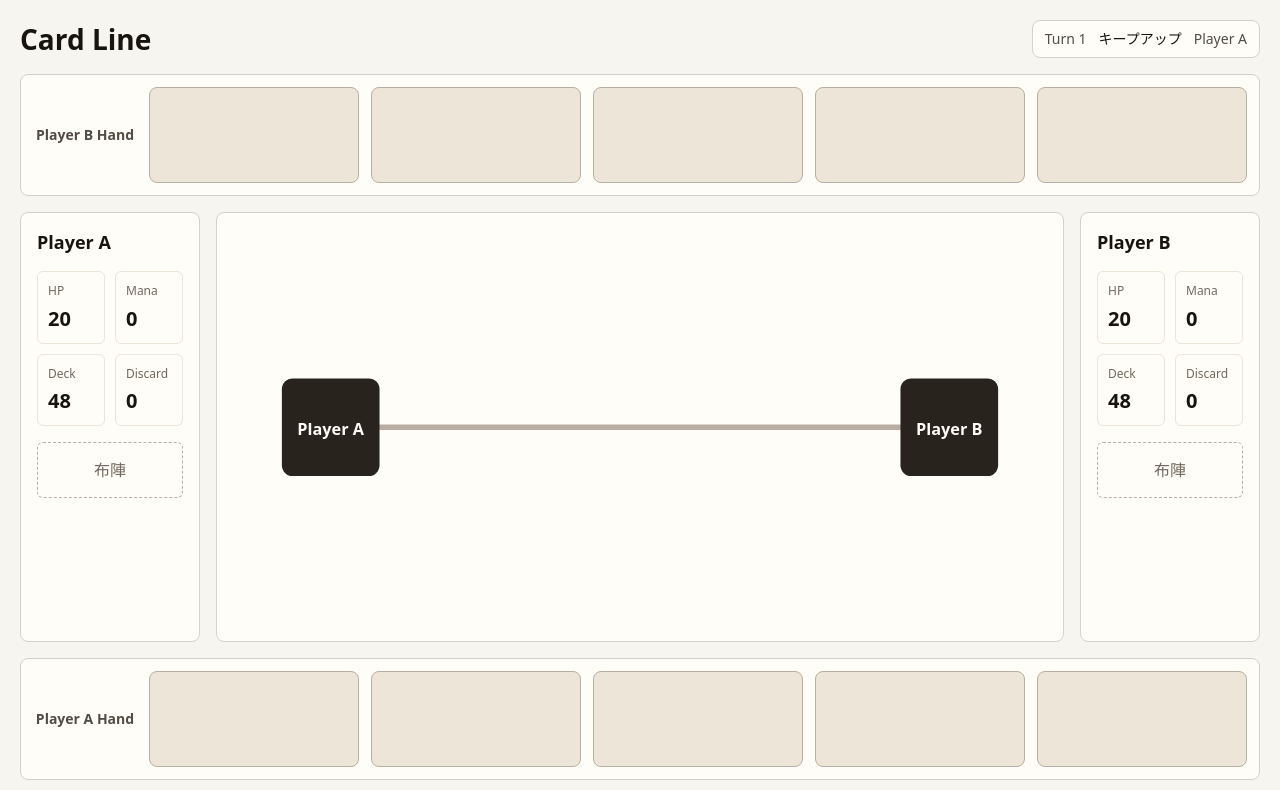
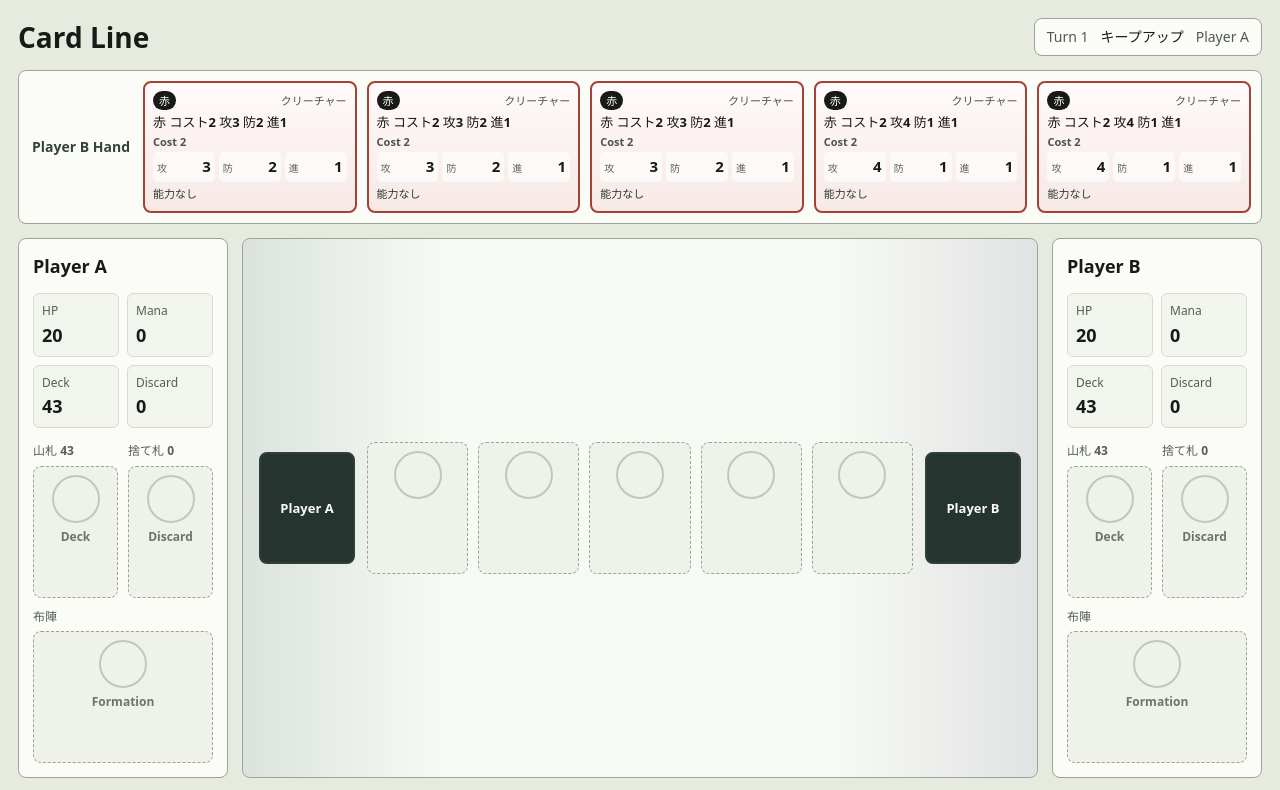
Before and after one commit to kurehajime/cardivide, a React (Vite) app: page / in a window 1280 px wide. Shown: the top 790 px of the page. Built offline with nearby package versions, Linux system fonts and the light colour scheme.

Commit message:
フェイズ2

```diff
--- a/src/App.css
+++ b/src/App.css
@@ -2,10 +2,10 @@
   min-height: 100svh;
   display: grid;
   grid-template-rows: auto auto minmax(0, 1fr) auto;
-  gap: 16px;
-  padding: 20px;
-  box-sizing: border-box;
-  background: #f7f5f0;
+  gap: 14px;
+  padding: 18px;
+  background: #e7ebdf;
+  color: #171a17;
 }
 
 .game-header {
@@ -27,38 +27,39 @@
   align-items: center;
   gap: 12px;
   padding: 8px 12px;
-  border: 1px solid #d6d1c8;
+  border: 1px solid #9aa596;
   border-radius: 8px;
-  background: #fffdf8;
-  color: #514c44;
+  background: #fbfcf8;
+  color: #4e594f;
   font-size: 14px;
 }
 
 .phase-bar strong {
-  color: #17140f;
+  color: #171a17;
 }
 
 .tabletop {
   min-height: 0;
   display: grid;
-  grid-template-columns: 180px minmax(360px, 1fr) 180px;
-  gap: 16px;
+  grid-template-columns: 210px minmax(420px, 1fr) 210px;
+  gap: 14px;
   align-items: stretch;
 }
 
 .player-panel,
 .board-panel,
 .hand-panel {
-  border: 1px solid #d6d1c8;
+  border: 1px solid #9aa596;
   border-radius: 8px;
-  background: #fffdf8;
+  background: #fbfcf8;
 }
 
 .player-panel {
   display: flex;
   flex-direction: column;
-  gap: 16px;
-  padding: 16px;
+  gap: 14px;
+  padding: 14px;
+  min-width: 0;
 }
 
 .player-panel h2 {
@@ -69,107 +70,296 @@
 
 .player-panel dl {
   display: grid;
-  grid-template-columns: repeat(2, 1fr);
-  gap: 10px;
+  grid-template-columns: repeat(2, minmax(0, 1fr));
+  gap: 8px;
   margin: 0;
 }
 
 .player-panel dl div {
-  padding: 10px;
-  border: 1px solid #ece5d8;
+  padding: 8px;
+  border: 1px solid #d6ddd0;
   border-radius: 6px;
+  background: #f2f5ee;
 }
 
 .player-panel dt {
-  color: #71695d;
+  color: #536052;
   font-size: 12px;
 }
 
 .player-panel dd {
-  margin: 4px 0 0;
-  color: #17140f;
-  font-size: 20px;
+  margin: 2px 0 0;
+  color: #171a17;
+  font-size: 18px;
   font-weight: 700;
 }
 
-.formation-slot {
-  min-height: 56px;
+.player-card-zones {
   display: grid;
-  place-items: center;
-  border: 1px dashed #b9aea1;
-  border-radius: 6px;
-  color: #71695d;
+  grid-template-columns: repeat(2, minmax(0, 1fr));
+  gap: 10px;
+}
+
+.card-zone {
+  display: grid;
+  gap: 6px;
+  min-width: 0;
+}
+
+.card-zone span {
+  color: #536052;
+  font-size: 12px;
+  font-weight: 700;
+}
+
+.card-zone-wide {
+  grid-column: 1 / -1;
 }
 
 .board-panel {
   min-width: 0;
   display: grid;
-  place-items: center;
+  grid-template-columns: 96px minmax(0, 1fr) 96px;
+  gap: 12px;
+  align-items: center;
   padding: 16px;
+  background:
+    linear-gradient(90deg, rgba(72, 112, 95, 0.16), transparent 25%, transparent 75%, rgba(91, 88, 128, 0.14)),
+    #f7f9f4;
 }
 
-.board-svg {
-  width: 100%;
-  max-height: 100%;
+.board-endpoint {
+  height: 112px;
+  display: grid;
+  place-items: center;
+  border: 2px solid #2d3f38;
+  border-radius: 8px;
+  background: #26342f;
+  color: #f8fbf5;
+  font-size: 13px;
+  font-weight: 700;
+  text-align: center;
 }
 
-.board-lane {
-  stroke: #b9aea1;
-  stroke-width: 4;
-  stroke-linecap: round;
+.board-lane-cards {
+  min-width: 0;
+  display: grid;
+  grid-template-columns: repeat(5, minmax(82px, 1fr));
+  gap: 10px;
+  align-items: center;
 }
 
-.player-anchor rect {
-  fill: #28231c;
-}
-
-.player-anchor text {
-  fill: #fffdf8;
-  font-size: 12px;
-  font-weight: 700;
-}
-
-.creature-node rect {
-  fill: #f0eee8;
-  stroke: #807467;
-}
-
-.creature-node text {
-  fill: #17140f;
-  font-size: 12px;
+.board-slot {
+  min-width: 0;
 }
 
 .hand-panel {
   display: grid;
-  grid-template-columns: auto repeat(5, minmax(72px, 1fr));
-  gap: 12px;
-  padding: 12px;
+  grid-template-columns: 104px repeat(5, minmax(96px, 1fr));
+  gap: 10px;
+  padding: 10px;
   align-items: stretch;
 }
 
 .hand-label {
-  min-width: 104px;
   display: grid;
   place-items: center;
-  color: #514c44;
+  color: #374239;
   font-size: 14px;
   font-weight: 700;
   white-space: nowrap;
 }
 
-.hand-card {
-  min-height: 96px;
-  border: 1px solid #b9aea1;
+.hand-card-button {
+  display: block;
+  min-width: 0;
+  padding: 0;
+  border: 0;
   border-radius: 8px;
-  background: #ece5d8;
-  color: #17140f;
+  background: transparent;
+  color: inherit;
 }
 
-.hand-card:disabled {
+.hand-card-button:not(:disabled) {
+  cursor: pointer;
+}
+
+.hand-card-button:focus-visible {
+  outline: 3px solid #276fbf;
+  outline-offset: 3px;
+}
+
+.hand-card-button:disabled {
   cursor: default;
 }
 
-@media (max-width: 860px) {
+.card-view {
+  min-height: 158px;
+  display: grid;
+  grid-template-rows: auto auto auto auto 1fr;
+  gap: 6px;
+  padding: 9px;
+  border: 2px solid #343a35;
+  border-radius: 8px;
+  background: #fcfcf7;
+  color: #171a17;
+  text-align: left;
+  overflow: hidden;
+}
+
+.card-compact {
+  min-height: 132px;
+  padding: 8px;
+  gap: 5px;
+}
+
+.card-red {
+  border-color: #a54235;
+  background: linear-gradient(#fffafa, #f7e9e6);
+}
+
+.card-blue {
+  border-color: #3769a8;
+  background: linear-gradient(#f8fbff, #e6edf8);
+}
+
+.card-green {
+  border-color: #3b7a55;
+  background: linear-gradient(#f8fff9, #e7f3ea);
+}
+
+.card-neutral {
+  border-color: #55585e;
+  background: linear-gradient(#fbfbfb, #ebedf0);
+}
+
+.card-empty {
+  position: relative;
+  place-items: center;
+  border: 1px dashed #9aa596;
+  background: #eef2e9;
+  color: #6b756a;
+}
+
+.card-back-pattern {
+  width: 48px;
+  height: 48px;
+  border: 2px solid currentColor;
+  border-radius: 50%;
+  opacity: 0.35;
+}
+
+.card-empty-label {
+  min-height: 18px;
+  font-size: 12px;
+  font-weight: 700;
+}
+
+.card-title-row {
+  display: flex;
+  align-items: center;
+  justify-content: space-between;
+  gap: 6px;
+  min-width: 0;
+}
+
+.card-color,
+.card-kind,
+.card-cost {
+  border-radius: 999px;
+  font-size: 11px;
+  line-height: 1;
+  font-weight: 700;
+  white-space: nowrap;
+}
+
+.card-color {
+  padding: 4px 6px;
+  background: #171a17;
+  color: #fff;
+}
+
+.card-kind,
+.card-cost {
+  color: #4b554c;
+}
+
+.card-view h3 {
+  margin: 0;
+  min-width: 0;
+  color: #171a17;
+  font-size: 13px;
+  line-height: 1.2;
+  letter-spacing: 0;
+  overflow-wrap: anywhere;
+}
+
+.card-cost {
+  justify-self: start;
+}
+
+.card-stats {
+  display: grid;
+  grid-template-columns: repeat(3, minmax(0, 1fr));
+  gap: 4px;
+  margin: 0;
+}
+
+.card-stats div {
+  display: grid;
+  grid-template-columns: auto 1fr;
+  align-items: baseline;
+  gap: 3px;
+  padding: 4px;
+  border-radius: 5px;
+  background: rgba(255, 255, 255, 0.65);
+}
+
+.card-stats dt {
+  color: #59635a;
+  font-size: 10px;
+  font-weight: 700;
+}
+
+.card-stats dd {
+  margin: 0;
+  color: #171a17;
+  font-size: 15px;
+  font-weight: 800;
+  text-align: right;
+}
+
+.card-rules {
+  margin: 0;
+  color: #303832;
+  font-size: 11px;
+  line-height: 1.28;
+  overflow-wrap: anywhere;
+}
+
+@media (max-width: 980px) {
+  .tabletop {
+    grid-template-columns: 1fr;
+  }
+
+  .board-panel {
+    grid-template-columns: 1fr;
+  }
+
+  .board-lane-cards {
+    grid-template-columns: repeat(5, minmax(72px, 1fr));
+  }
+
+  .board-endpoint {
+    height: 56px;
+  }
+}
+
+@media (max-width: 720px) {
+  .game-shell {
+    padding: 12px;
+  }
+
   .game-header {
     display: grid;
   }
@@ -178,16 +368,20 @@
     align-items: stretch;
   }
 
-  .tabletop {
-    grid-template-columns: 1fr;
-  }
-
-  .hand-panel {
+  .hand-panel,
+  .board-lane-cards {
     grid-template-columns: repeat(5, minmax(48px, 1fr));
   }
 
   .hand-label {
     grid-column: 1 / -1;
-    min-width: 0;
+  }
+
+  .card-view {
+    min-height: 120px;
+  }
+
+  .card-rules {
+    display: none;
   }
 }
--- a/src/components/BoardView.tsx
+++ b/src/components/BoardView.tsx
@@ -1,4 +1,5 @@
 import type { Board, PlayerState } from '../game'
+import CardView from './CardView'
 
 type BoardViewProps = {
   board: Board
@@ -6,42 +7,21 @@ type BoardViewProps = {
 }
 
 const BoardView = ({ board, players }: BoardViewProps) => {
-  const laneSlots = Math.max(5, board.creatures.length + 2)
-  const slotWidth = 120
-  const boardWidth = laneSlots * slotWidth
-  const boardHeight = 220
+  const laneCards = board.creatures.length > 0
+    ? board.creatures.map((creature) => creature.card)
+    : Array.from({ length: 5 }, () => null)
 
   return (
     <section className="board-panel" aria-label="battlefield">
-      <svg
-        className="board-svg"
-        viewBox={`0 0 ${boardWidth} ${boardHeight}`}
-        role="img"
-        aria-labelledby="board-title"
-      >
-        <title id="board-title">戦場</title>
-        <line className="board-lane" x1="60" y1="110" x2={boardWidth - 60} y2="110" />
-        <g className="player-anchor" transform="translate(36 74)">
-          <rect width="72" height="72" rx="8" />
-          <text x="36" y="42" textAnchor="middle">
-            {players.playerA.name}
-          </text>
-        </g>
-        <g className="player-anchor" transform={`translate(${boardWidth - 108} 74)`}>
-          <rect width="72" height="72" rx="8" />
-          <text x="36" y="42" textAnchor="middle">
-            {players.playerB.name}
-          </text>
-        </g>
-        {board.creatures.map((creature, index) => (
-          <g key={creature.instanceId} className="creature-node" transform={`translate(${132 + index * 96} 74)`}>
-            <rect width="72" height="72" rx="8" />
-            <text x="36" y="42" textAnchor="middle">
-              {creature.card.name}
-            </text>
-          </g>
+      <div className="board-endpoint">{players.playerA.name}</div>
+      <div className="board-lane-cards">
+        {laneCards.map((card, index) => (
+          <div key={card?.id ?? `empty-board-${index}`} className="board-slot">
+            <CardView card={card} compact />
+          </div>
         ))}
-      </svg>
+      </div>
+      <div className="board-endpoint">{players.playerB.name}</div>
     </section>
   )
 }
--- /dev/null
+++ b/src/components/CardView.tsx
@@ -0,0 +1,71 @@
+import type { Card } from '../game'
+
+type CardViewProps = {
+  card: Card | null
+  compact?: boolean
+  faceDown?: boolean
+  label?: string
+}
+
+const COLOR_LABELS = {
+  red: '赤',
+  blue: '青',
+  green: '緑',
+} as const
+
+const KIND_LABELS = {
+  creature: 'クリーチャー',
+  formation: '布陣',
+  spell: '呪文',
+} as const
+
+const getRulesText = (card: Card): string => {
+  if (card.kind === 'creature') {
+    return card.abilities.length > 0 ? card.abilities.join(' / ') : '能力なし'
+  }
+  return card.text
+}
+
+const CardView = ({ card, compact = false, faceDown = false, label }: CardViewProps) => {
+  if (!card || faceDown) {
+    return (
+      <article className={`card-view card-empty ${compact ? 'card-compact' : ''}`}>
+        <div className="card-back-pattern" aria-hidden="true" />
+        <div className="card-empty-label">{label ?? ''}</div>
+      </article>
+    )
+  }
+
+  const colorClass = card.kind === 'spell' ? 'neutral' : card.color
+  const colorLabel = card.kind === 'spell' ? '無' : COLOR_LABELS[card.color]
+
+  return (
+    <article className={`card-view card-${colorClass} ${compact ? 'card-compact' : ''}`}>
+      <header className="card-title-row">
+        <span className="card-color">{colorLabel}</span>
+        <span className="card-kind">{KIND_LABELS[card.kind]}</span>
+      </header>
+      <h3>{card.name}</h3>
+      <div className="card-cost">Cost {card.cost}</div>
+      {card.kind === 'creature' && (
+        <dl className="card-stats">
+          <div>
+            <dt>攻</dt>
+            <dd>{card.attack}</dd>
+          </div>
+          <div>
+            <dt>防</dt>
+            <dd>{card.defense}</dd>
+          </div>
+          <div>
+            <dt>進</dt>
+            <dd>{card.march}</dd>
+          </div>
+        </dl>
+      )}
+      <p className="card-rules">{getRulesText(card)}</p>
+    </article>
+  )
+}
+
+export default CardView
--- a/src/components/HandView.tsx
+++ b/src/components/HandView.tsx
@@ -1,4 +1,5 @@
 import type { Card } from '../game'
+import CardView from './CardView'
 
 type HandViewProps = {
   cards: Card[]
@@ -15,8 +16,8 @@ const HandView = ({ cards, playerName, position }: HandViewProps) => {
     <section className={`hand-panel hand-panel-${position}`} aria-label={`${playerName} hand`}>
       <div className="hand-label">{playerName} Hand</div>
       {visibleCards.map((card, index) => (
-        <button key={card?.id ?? `empty-${index}`} className="hand-card" type="button" disabled={!card}>
-          {card?.name ?? ''}
+        <button key={card?.id ?? `empty-${index}`} className="hand-card-button" type="button" disabled={!card}>
+          <CardView card={card} compact />
         </button>
       ))}
     </section>
--- a/src/components/PlayerPanel.tsx
+++ b/src/components/PlayerPanel.tsx
@@ -1,4 +1,5 @@
 import type { PlayerState } from '../game'
+import CardView from './CardView'
 
 type PlayerPanelProps = {
   player: PlayerState
@@ -26,7 +27,20 @@ const PlayerPanel = ({ player, align }: PlayerPanelProps) => (
         <dd>{player.discard.length}</dd>
       </div>
     </dl>
-    <div className="formation-slot">{player.formation?.name ?? '布陣'}</div>
+    <div className="player-card-zones">
+      <div className="card-zone">
+        <span>山札 {player.deck.length}</span>
+        <CardView card={player.deck[0] ?? null} compact faceDown label="Deck" />
+      </div>
+      <div className="card-zone">
+        <span>捨て札 {player.discard.length}</span>
+        <CardView card={player.discard.at(-1) ?? null} compact label="Discard" />
+      </div>
+      <div className="card-zone card-zone-wide">
+        <span>布陣</span>
+        <CardView card={player.formation} compact label="Formation" />
+      </div>
+    </div>
   </aside>
 )
 
--- a/src/game/GameManager.ts
+++ b/src/game/GameManager.ts
@@ -1,16 +1,20 @@
 import { createStandardDeck } from './decks'
 import type { GameState, Phase, PlayerId, PlayerState } from './types'
 
-const createPlayer = (id: PlayerId, name: string): PlayerState => ({
+const createPlayer = (id: PlayerId, name: string): PlayerState => {
+  const deck = createStandardDeck()
+
+  return {
     id,
     name,
     hp: 20,
     mana: 0,
-  deck: createStandardDeck(),
-  hand: [],
+    deck: deck.slice(5),
+    hand: deck.slice(0, 5),
     discard: [],
     formation: null,
-})
+  }
+}
 
 const clonePlayer = (player: PlayerState): PlayerState => ({
   ...player,
```
Also changed, not shown: 開発計画/連絡帳.md (+3 -0 lines), 開発計画/開発計画.md (+8 -4 lines). Lines whose indentation alone changed are shown as unchanged.
